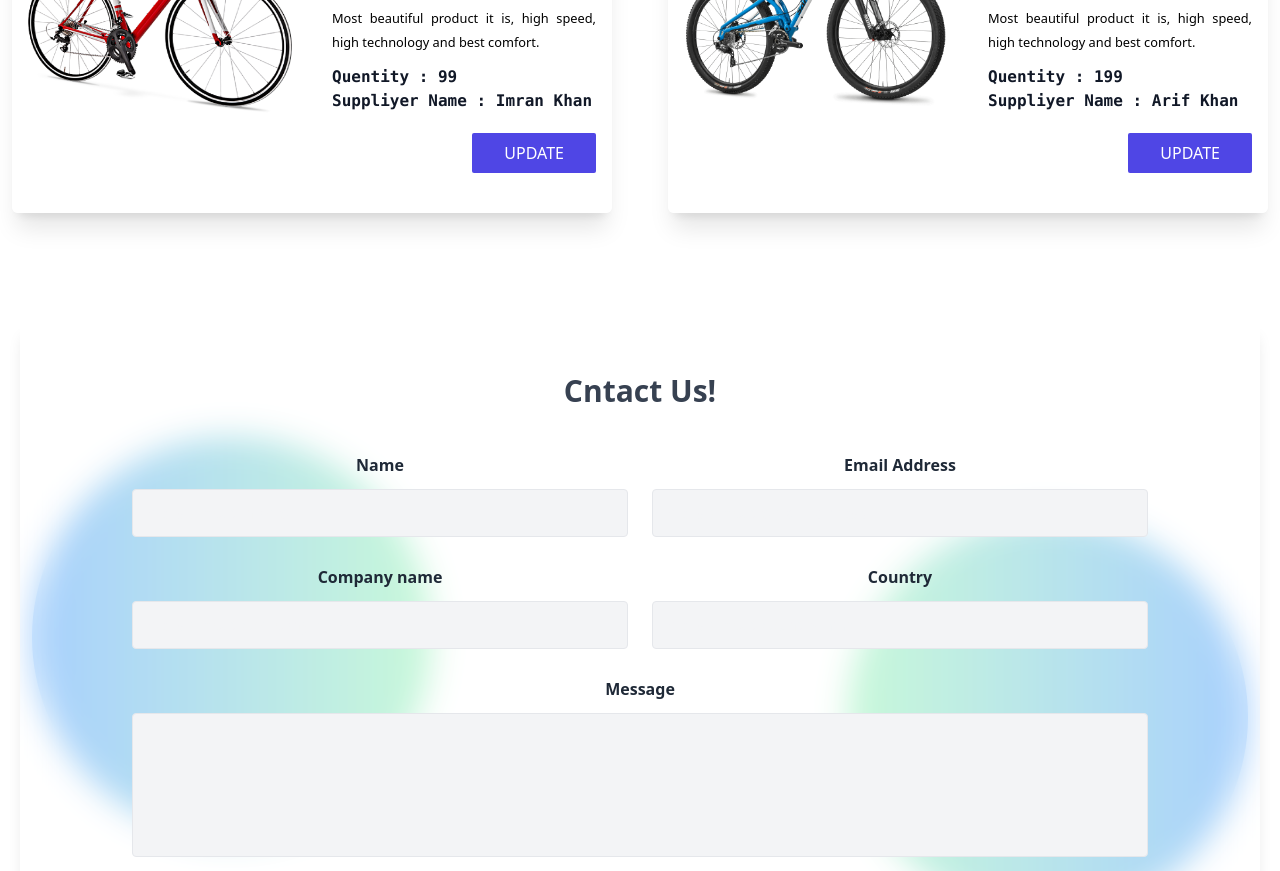
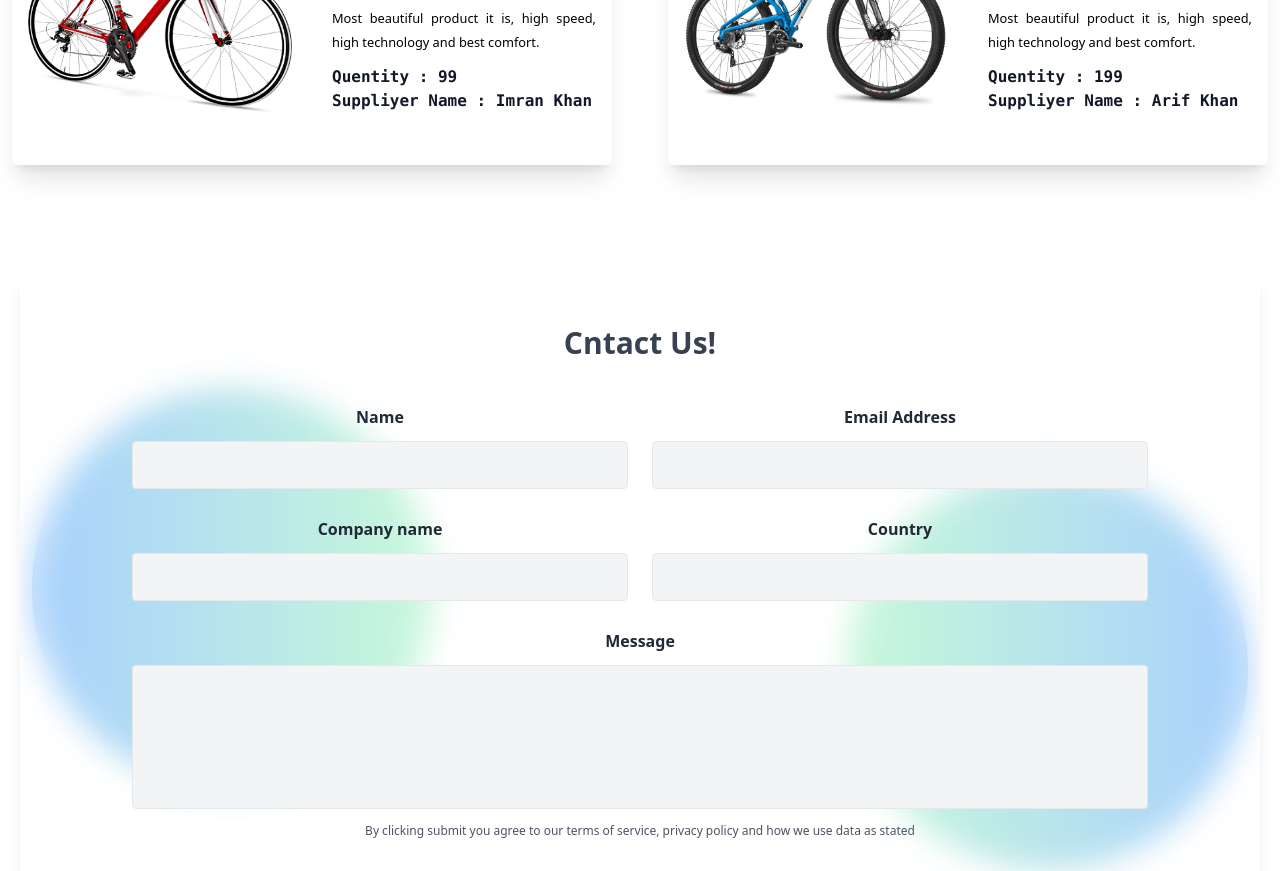
Before and after one commit to joypaul3592/Cycle-management-app, a React (Create React App) app: page / in a window 1280 px wide. Shown: the part 1240-2111 px from the top of the page. Built offline with nearby package versions, Linux system fonts and the light colour scheme; no server answers.

Commit message:
solv product error

```diff
--- a/src/Components/NewCycle/NewCycle.js
+++ b/src/Components/NewCycle/NewCycle.js
@@ -27,9 +27,6 @@ const NewCycle = () => {
                                 <h1>Quentity : 99</h1>
                                 <h1>Suppliyer Name : Imran Khan</h1>
                             </div>
-                            <div className='mt-5 text-right'>
-                                <button id="addToCartButton" class="bg-indigo-600 hover:bg-indigo-500 focus:outline-none transition text-white uppercase px-8 py-2 rounded-sm">Update</button>
-                            </div>
                         </div>
                     </section>
                 </main>
@@ -49,9 +46,6 @@ const NewCycle = () => {
                                 <h1>Quentity : 199</h1>
                                 <h1>Suppliyer Name : Arif Khan</h1>
                             </div>
-                            <div className='mt-5 text-right'>
-                                <button id="addToCartButton" class="bg-indigo-600 hover:bg-indigo-500 focus:outline-none transition text-white uppercase px-8 py-2 rounded-sm">Update</button>
-                            </div>
                         </div>
                     </section>
                 </main>
```
